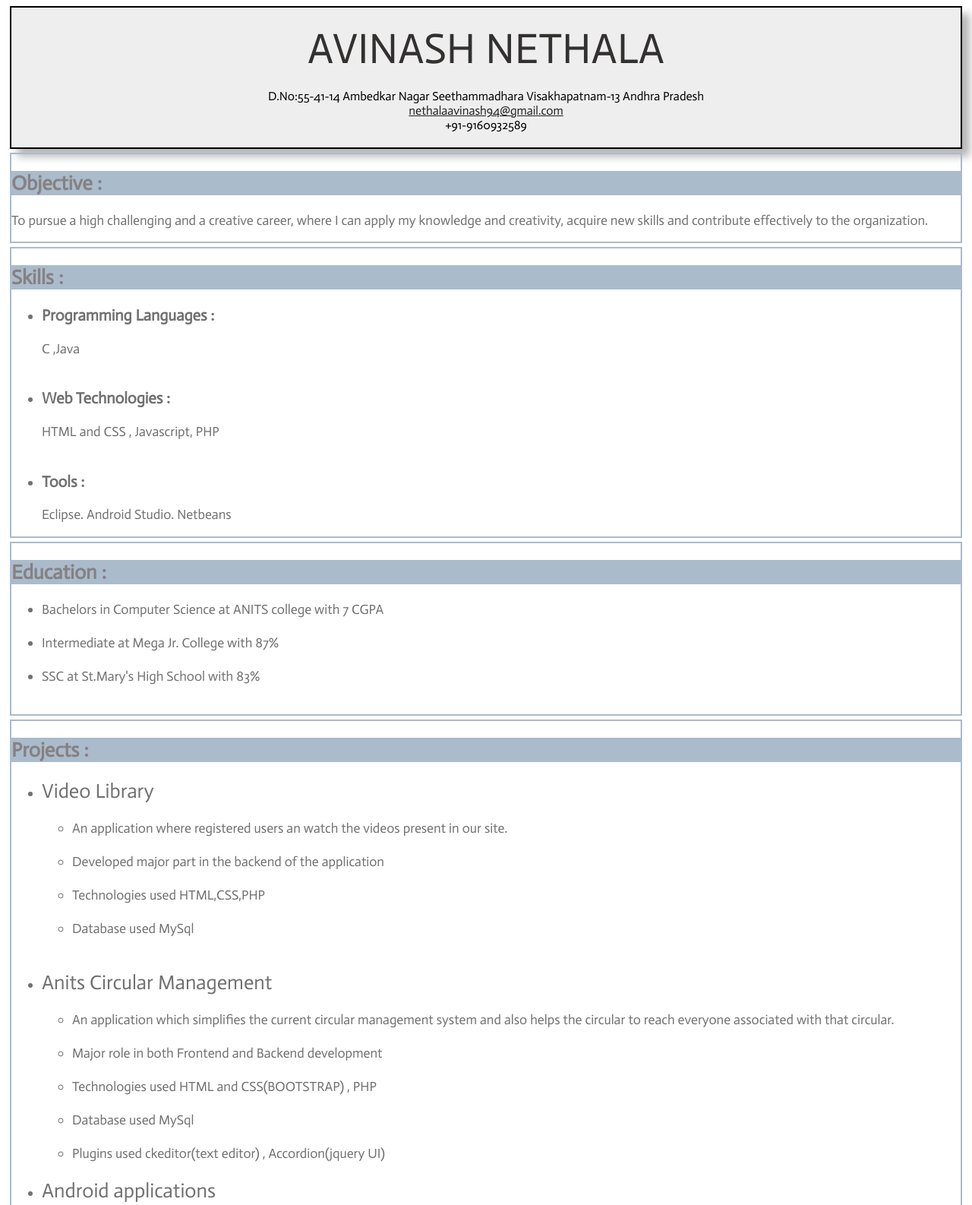
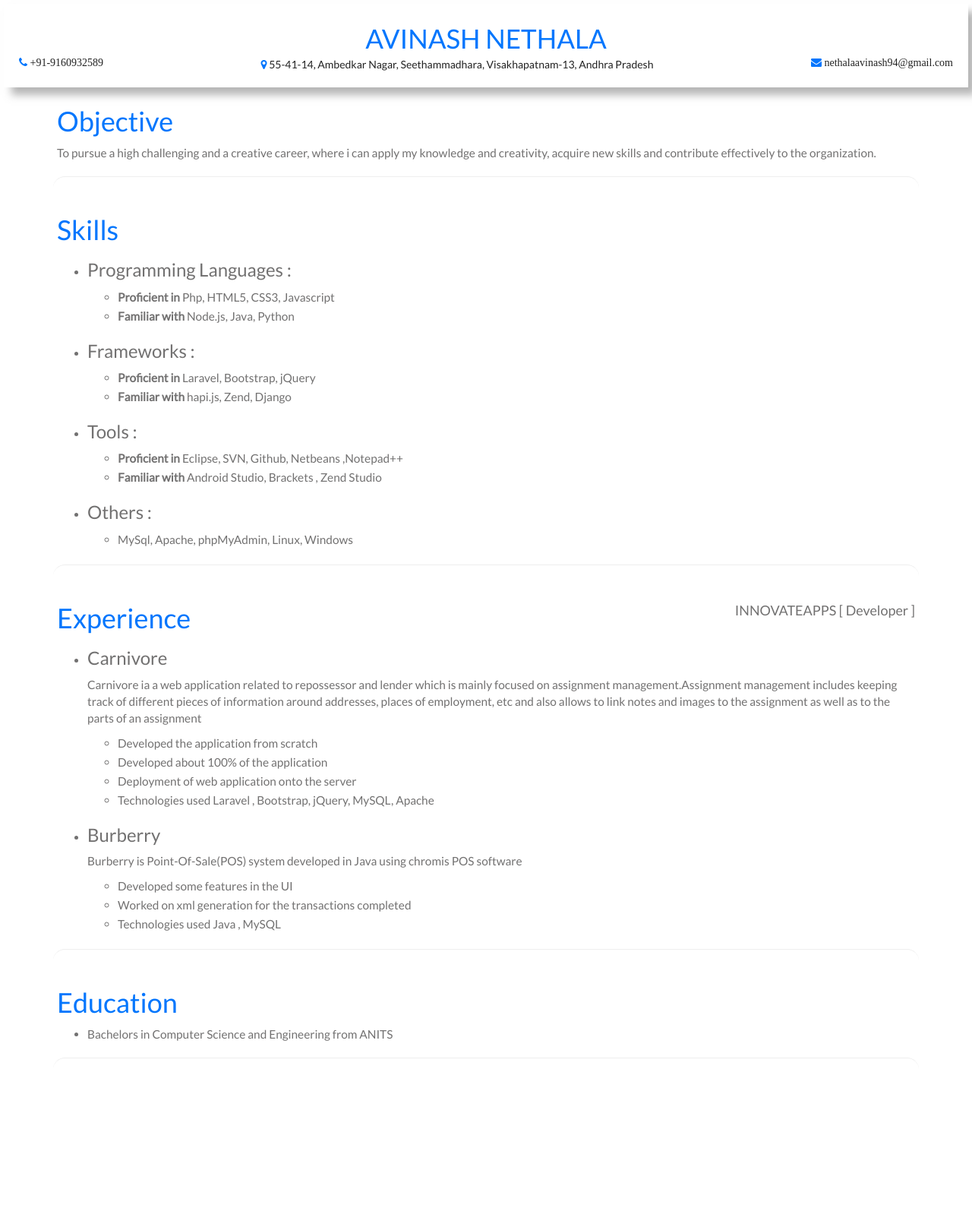
Before and after one commit to avinashn/avinashn.github.io, a plain HTML site: page index.html in a window 1280 px wide. Shown: the top 1586 px of the page at 76% size. After the commit the page ends 1443 px from the top, so only its background shows below. Drawn offline with nearby package versions, Linux system fonts and the light colour scheme.

Commit message:
UI changed and updated the details

```diff
--- a/index.html
+++ b/index.html
@@ -2,93 +2,98 @@
 <head>
    <link rel= "stylesheet" href="resume.css">
    <link href='http://fonts.googleapis.com/css?family=Actor' rel='stylesheet' type='text/css'>
+   <link href="https://maxcdn.bootstrapcdn.com/font-awesome/4.5.0/css/font-awesome.min.css" rel='stylesheet' type='text/css'>
+   <link href="https://maxcdn.bootstrapcdn.com/bootstrap/3.3.6/css/bootstrap.min.css" rel='stylesheet' type='text/css'>
+   <link href='https://fonts.googleapis.com/css?family=Lato' rel='stylesheet' type='text/css'>
 </head>
 <body>
    <header>
-			<span id= "name">AVINASH NETHALA</span><br><br>
-			    D.No:55-41-14
-				Ambedkar Nagar
-				Seethammadhara
-				Visakhapatnam-13
-				Andhra Pradesh<br>
-			   <a href="mailto:nethalaavinash94@gmail.com">nethalaavinash94@gmail.com<br></a>
-			   +91-9160932589
+      <span id= "name">AVINASH NETHALA</span><br>
+      <span class="fa fa-map-marker"></span><span class="address"> 55-41-14,
+      Ambedkar Nagar,
+      Seethammadhara,
+      Visakhapatnam-13,
+      Andhra Pradesh</span>
+      <a class="fa fa-envelope pull-right" href="mailto:nethalaavinash94@gmail.com">
+      <span class="email">nethalaavinash94@gmail.com</span></a>
+      <a class="pull-left fa fa-phone" href="tel:9160932589" target='_blank'>
+      <span class="phone-number">+91-9160932589</span></a>
    </header>
+   <div class="container">
       <section id ="objective">
-			<h1>Objective :</h1>
-			<p> To pursue a high challenging and a creative career, where I can apply my knowledge and creativity, acquire new skills and contribute effectively to the organization.</p>
+         <h1>Objective</h1>
+         <p> To pursue a high challenging and a creative career, where i can apply my knowledge and creativity, acquire new skills and contribute effectively to the organization.</p>
       </section>
+      <hr class="seperator">
       <section id ="skills">
-			<h1>Skills :</h1>
+         <h1>Skills</h1>
          <ul>
-				<li><h3>Programming Languages :</h3>
-				 C ,Java</li><br>
-				<li><h3>Web Technologies :</h3>
-				HTML and CSS ,
-				Javascript,
-				PHP</li><br>
-				<li><h3> Tools : </h3>
-				Eclipse.
-				Android Studio.
-				Netbeans</li>
+            <li>
+               <h3>Programming Languages :</h3>
+               <ul>
+                  <li><b>Proficient in</b> Php, HTML5, CSS3, Javascript</li>
+                  <li><b>Familiar with</b> Node.js, Java, Python</li>
+               </ul>
+            </li>
+            <li>
+               <h3>Frameworks :</h3>
+               <ul>
+                  <li><b>Proficient in</b> Laravel, Bootstrap, jQuery</li>
+                  <li><b>Familiar with</b> hapi.js, Zend, Django</li>
+               </ul>
+            </li>
+            <li>
+               <h3> Tools : </h3>
+               <ul>
+                  <li><b>Proficient in</b> Eclipse, SVN, Github, Netbeans ,Notepad++</li>
+                  <li><b>Familiar with</b> Android Studio, Brackets , Zend  Studio</li>
+               </ul>
+            </li>
+			<li>
+               <h3> Others : </h3>
+               <ul>
+                  <li>MySql, Apache, phpMyAdmin, Linux, Windows</li>
+               </ul>
+            </li>
          </ul>
       </section>
-		<section id ="education">
-			<h1>Education :</h1>
+      <hr class="seperator">
+      <section id ="experience">
+         <h1>Experience <span class="pull-right IA">INNOVATEAPPS [ Developer ]</span></h1>
          <ul>
-				<li>Bachelors in  Computer Science at ANITS college with 7 CGPA</li><br>
-				<li>Intermediate at Mega Jr. College with 87%</li><br>
-				<li>SSC at St.Mary's High School with 83%</li><br>
+            <li>
+               <h3>Carnivore</h3>
+               <p>
+                  Carnivore ia a web application related to repossessor and lender which is mainly focused on  assignment management.Assignment management includes keeping track of different pieces of information around addresses, places of employment, etc and also allows to link notes and images to the assignment as well as to the parts of an assignment
+               </p>
+               <ul>
+                  <li> Developed the application from scratch </li>
+                  <li> Developed about 100% of the application </li>
+                  <li> Deployment of web application onto the server</li>
+                  <li> Technologies used Laravel , Bootstrap, jQuery, MySQL, Apache </li>
+               </ul>
+            </li>
+            <li>
+               <h3>Burberry</h3>
+               <p>
+                  Burberry is Point-Of-Sale(POS) system developed in Java using chromis POS software
+               </p>
+               <ul>
+                  <li> Developed some features in the UI</li>
+                  <li> Worked on xml generation for the transactions completed</li>
+                  <li> Technologies used Java , MySQL</li>
+               </ul>
+            </li>
          </ul>
       </section>
-		<section id ="projects">
-			<h1>Projects :</h1>
+      <hr class="seperator">
+      <section id ="education">
+         <h1>Education</h1>
          <ul>
-				<li><span id="proj-sub">Video Library</span><br>
-					<br><ul>
-					<li>
-					An application where registered users an watch the videos present in our site. </li><br>
-					<li> Developed major part in the backend of the application </li><br>
-					<li> Technologies used HTML,CSS,PHP </li><br>
-					<li>Database used MySql</li></ul>
-				</li><br><br>
-				<li><span id="proj-sub">Anits Circular Management</span>
-					<br>
-					<br>
-					<ul>
-					<li>An application which simplifies the current circular management system and also helps the circular to reach everyone associated with that circular.</li><br>
-					<li>Major role in both Frontend and Backend development</li><br>
-					<li>Technologies used HTML and CSS(BOOTSTRAP) , PHP</li><br>
-					<li>Database used MySql</li><br>
-					<li>Plugins used ckeditor(text editor) , Accordion(jquery UI)</li></ul><br>
-				</li>
-				<li><span id="proj-sub">Android applications</span>
-					<br>
-					<br>
-					<ul>
-						<li><p style="font-size:125%";>Unit Converter</p>
-						<p>It has 9 different type of basic conversions which are used regularly. It includes conversions between different units of Area, Digital Storage, Fuel Consumption,Length, Mass, Speed,Temperature , Time and Volume.</p>
-						</li><br>
-						<li><p style="font-size:125%";>Know Your Health</p>
-						<p>It calculates various parameters which indicates our health status. It includes various parameters like BMI ,BMR , Ideal weight and Body Fat calculations.</p>
-						</li><br>
-						<li><p style="font-size:125%";>Linkin Park Lyrics</p>
-						<p>It Consists of all the lyrics of famous english music band 'Linkin Park'.It has over 150 song lyrics of linkin park.</p>
-						</li><br>
-						<li><p style="font-size:125%";>Linkin Park Videos</p>
-						<p>It consists of the famous linkin park videos. All these videos are from youtube , these are played using  an API from google - 'YouTube Android Player API'.</p>
-						</li><br>
-						<li><p style="font-size=125%";>Spellathon</p>
-						<p>It is a word puzzle game  where player has to select the appropriate word from the given letters with some conditions.</p></li>
-						<p> Check some of my apps in amazon store <a href="http://www.amazon.com/s/ref=nb_sb_noss_2?url=search-alias%3Dmobile-apps&field-keywords=CoolestApps" target="_blank">here</a>
+            <li>Bachelors in  Computer Science and Engineering from ANITS</li>
          </ul>
-
-				</li><br>
-				<br>
-
-			</ul>
-			<p style="text-align:center;color:#727171;">Check my blog on programming  <a href="http://www.mycodingcorner.tk/" target="_blank">here</a></p>
       </section>
-
+      <hr class="seperator">
+   </div>
 </body>
 </html>
--- a/resume.css
+++ b/resume.css
@@ -2,8 +2,6 @@
        background-color: #868181;
        color: #FFF;
 }
-
-
 ::selection {
        background-color: #868181;
        color: #FFF;
@@ -11,39 +9,67 @@
 body{
 background-color:#FFF;
 font-family: 'Actor', sans-serif;
-
+font-family: 'Lato', sans-serif !important;
 }
 header{
-background-color:#EEE;
 text-align:center;
-border : solid 2px black;
-
 height:auto;
 padding:20px;
 margin:5px;
 box-shadow:rgba(110,110,110 , .5) 10px 10px 10px;
 }
 #name{
-font-size:350%;
-color:#333030;
+font-size:250%;
+color:#0276FD;
 }
-
-#education,#skills,#projects,#objective{
+.email, .phone-number, .address{
+text-decoration:none !important;
+color:#222;
+}
+.fa:hover{
+text-decoration:none !important;
+}
+.fa{
+color:#0276FD !important;
+display:inline-block;
+}
+#education ,#skills,#experience,#objective{
 margin:5px;
-border : 2px solid #ABC;
 font-size:110%;
 }
+#skills ul li ul li, #experience ul li ul li{
+	line-height:25px;
+}
+h3,li,p{
+color:#727171;
+}
 h1{
-background-color:#ABC;
-color:#868181;
+color:#0276FD !important;
 }
-h3,li,#objective{
-color:#727171;
+.IA{
+	color:#727171 ;
+	font-size:50%;
+}
+.seperator {
+  height: 30px;
+  border-style: solid;
+  border-color: #EEE;
+  border-width: 1px 0 0 0;
+  border-radius: 20px;
+}
+.seperator:before {
+  display: block;
+  content: "";
+  height: 30px;
+  margin-top: -31px;
+  border-style: solid;
+  border-color: #EEE;
+  border-width: 0 0 1px 0;
+  border-radius: 20px;
 }
 a{
 color:#222;
 }
 #proj-sub{
 font-size:150%;
-
 }
```
Lines whose indentation alone changed are shown as unchanged.
